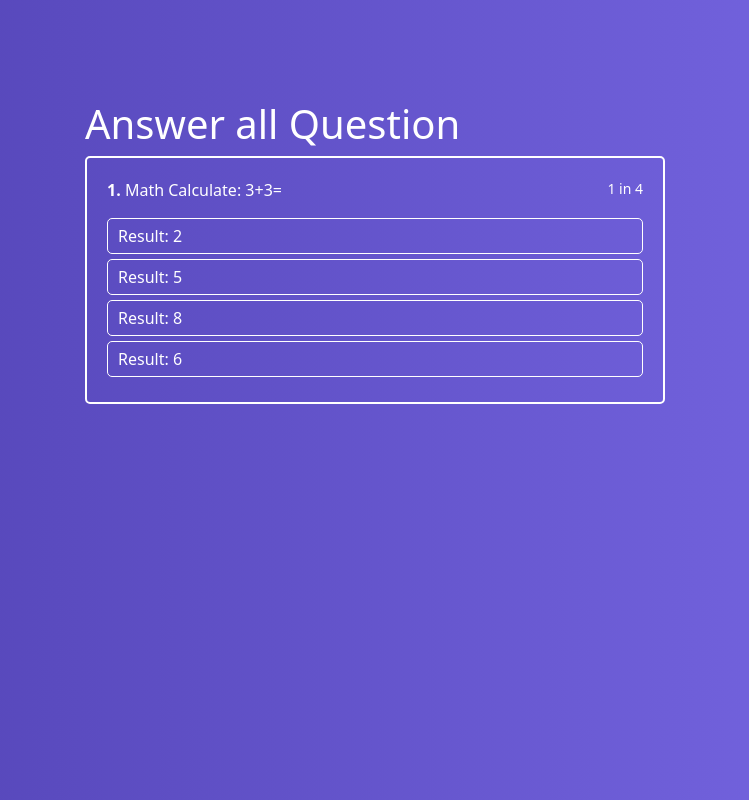
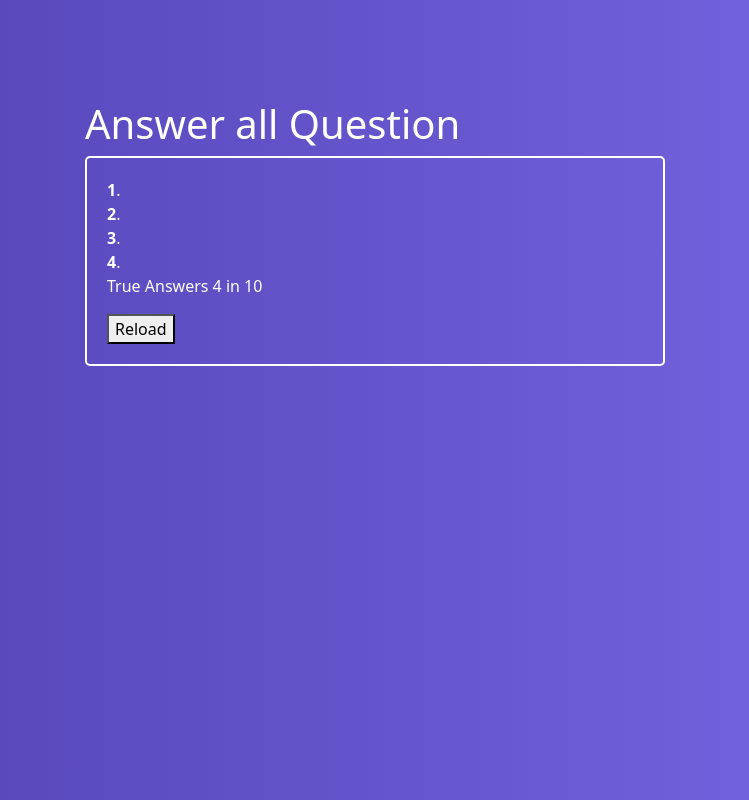
Before and after one commit to world-magics/ReactQuizApp, a React (Create React App) app: page / in a window 1280 px wide. Shown: the whole page, without its empty margins (265-1014 px from the left). Built offline with nearby package versions, Linux system fonts and the light colour scheme.

Commit message:
add True Answer js

```diff
--- a/public/index.html
+++ b/public/index.html
@@ -6,11 +6,11 @@
 
     <meta name="viewport" content="width=device-width, initial-scale=1" />
 
-    <title>React Counter</title>
+    <title>React Quiz App</title>
   </head>
   <body>
 
     <div id="root"></div>
-
+    <script src="https://use.fontawesome.com/60586b5180.js"></script>
   </body>
 </html>
--- /dev/null
+++ b/src/components/FinishedQuiz/FinishedQuiz.css
@@ -0,0 +1,28 @@
+.FinishedQuiz{
+    padding: 20px;
+    color: #fff;
+    border: 2px solid #fff;
+    border-radius: 5px;
+    -webkit-border-radius: 5px;
+    -moz-border-radius: 5px;
+    -ms-border-radius: 5px;
+    -o-border-radius: 5px;
+    box-sizing: border-box;
+    margin: 0 10px;
+}
+.FinishedQuiz ul{
+    list-style: none;
+    padding: 0;
+    margin: 0;
+}
+
+.FinishedQuiz ul li i{
+    margin-left: 10px;
+}
+#success{
+    color: rgba(161,240,69,.7);
+}
+#error{
+    color: rgba(240,87,108,.7);
+
+}
--- /dev/null
+++ b/src/components/FinishedQuiz/FinishedQuiz.jsx
@@ -0,0 +1,37 @@
+import React from "react";
+import './FinishedQuiz.css'
+const FinishedQuiz=props=>{
+    return(
+        <div className="FinishedQuiz">
+            <ul>
+                {props.quiz.map((question,index)=>{
+                    return (
+                        <li
+                        key={index}
+                        >
+                            <strong>{index+1}</strong>.&nbsp;
+                        </li>
+                    )
+                })}
+
+                {/* <li>
+                    <strong>1. </strong>
+                    Calc Math:10+0=
+                    <i id="error" className='fa fa-times'></i>
+                </li>
+                <li>
+                    <strong>2. </strong>
+                    Calc Math:10+0=
+                    <i id="success" className='fa fa-check'></i>
+                </li> */}
+            </ul>
+            <p>True Answers 4 in 10</p>
+
+            <div>
+                <button>Reload</button>
+            </div>
+        </div>
+    )
+}
+
+export default FinishedQuiz
--- a/src/container/Quiz/Quiz.jsx
+++ b/src/container/Quiz/Quiz.jsx
@@ -1,12 +1,15 @@
 import React,{Component} from 'react'
 import  './Quiz.css'
 import ActiveQuiz from '../../components/ActiveQuiz/ActiveQuiz'
+import FinishedQuiz from '../../components/FinishedQuiz/FinishedQuiz'
 
 class Quiz extends Component{
 
     state={
+        results:{}, // {[id]:success error}
+        isFinished:true,
         activeQuestion:0,
-        answerState:null,
+        answerState:null, //{[id]:'success','error'}
         quiz:[
             {   question:"Math Calculate: 3+3=",
                 rightAnswerId:4,
@@ -57,16 +60,30 @@ class Quiz extends Component{
 onAnswerClickHandler=(answerId)=>{
 // console.log("Answer:",answerId)
 
+if(this.this.state.answerState){
+    const key=Object.keys(this.state.answerState)[0]
+    if(this.state.answerState[key]==='success'){
+        return
+    }
+}
 
 
 const question=this.state.quiz[this.state.activeQuestion]
+const results=this.state.results
 
 if(question.rightAnswerId===answerId){
+    if(!results[answerId]){
+        results[answerId]='success'
+    }
     this.setState({
-        answerState:{[answerId]:'success'}
+        answerState:{[answerId]:'success'},
+        results
     })
     const timeout=window.setTimeout(()=>{
         if(this.isQuizFinished() ){
+            this.setState({
+                isFinished:true
+            })
             console.log("Finished");
         }
         else {
@@ -81,8 +98,10 @@ if(question.rightAnswerId===answerId){
 
 }
 else{
+    results[answerId]='error'
     this.setState({
-        answerState:{[answerId]:'error'}
+        answerState:{[answerId]:'error'},
+        results:results
     })
 }
 
@@ -98,7 +117,13 @@ isQuizFinished(){
 
 <div className='QuizWrapper'>
 <h1>Answer all Question</h1>
-<ActiveQuiz
+{
+    this.state.isFinished
+    ?<FinishedQuiz
+     results={this.state.results}
+     quiz={this.state.quiz}
+    />
+    :<ActiveQuiz
     answers={this.state.quiz[this.state.activeQuestion].answers}
     question={this.state.quiz[this.state.activeQuestion].question}
     onAnswerClick={this.onAnswerClickHandler}
@@ -106,6 +131,8 @@ isQuizFinished(){
     answerNumber={this.state.activeQuestion+1}
     state={this.state.answerState}
 />
+}
+
 </div>
 
 </div>
```
